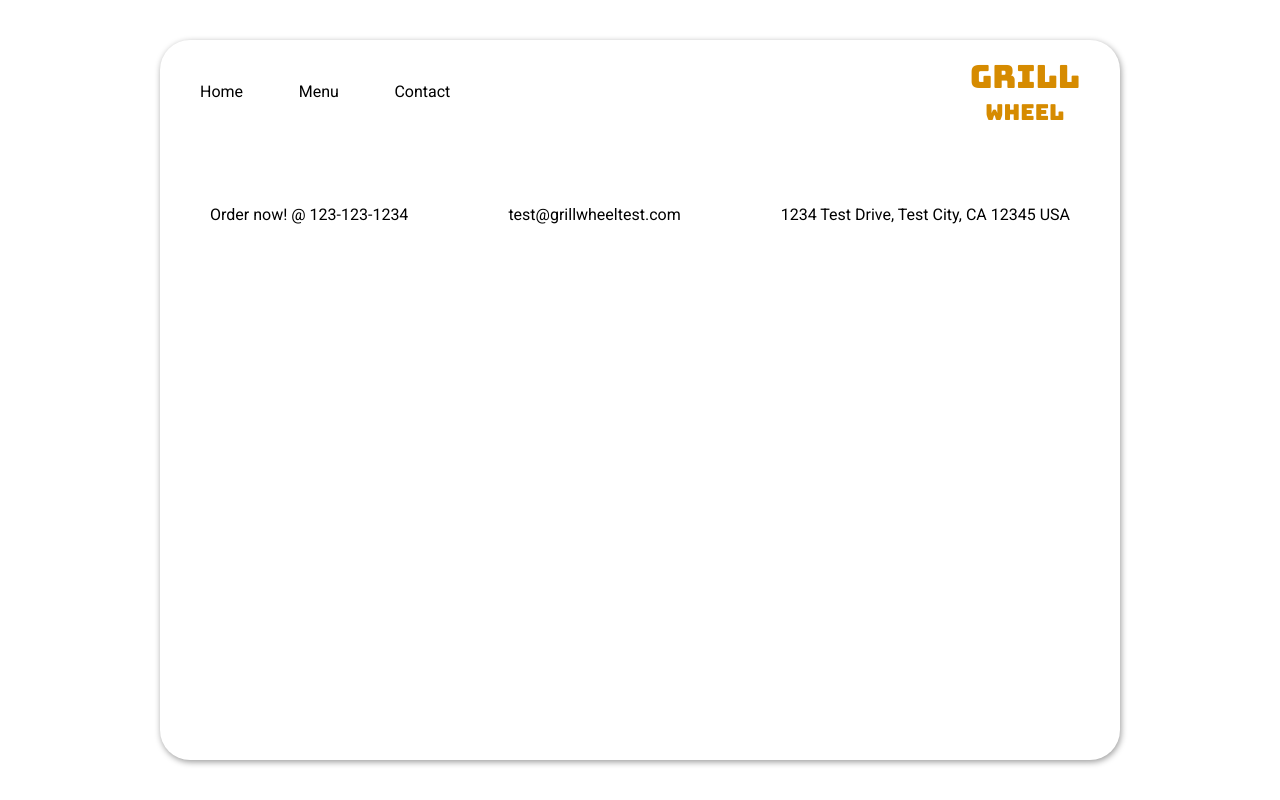
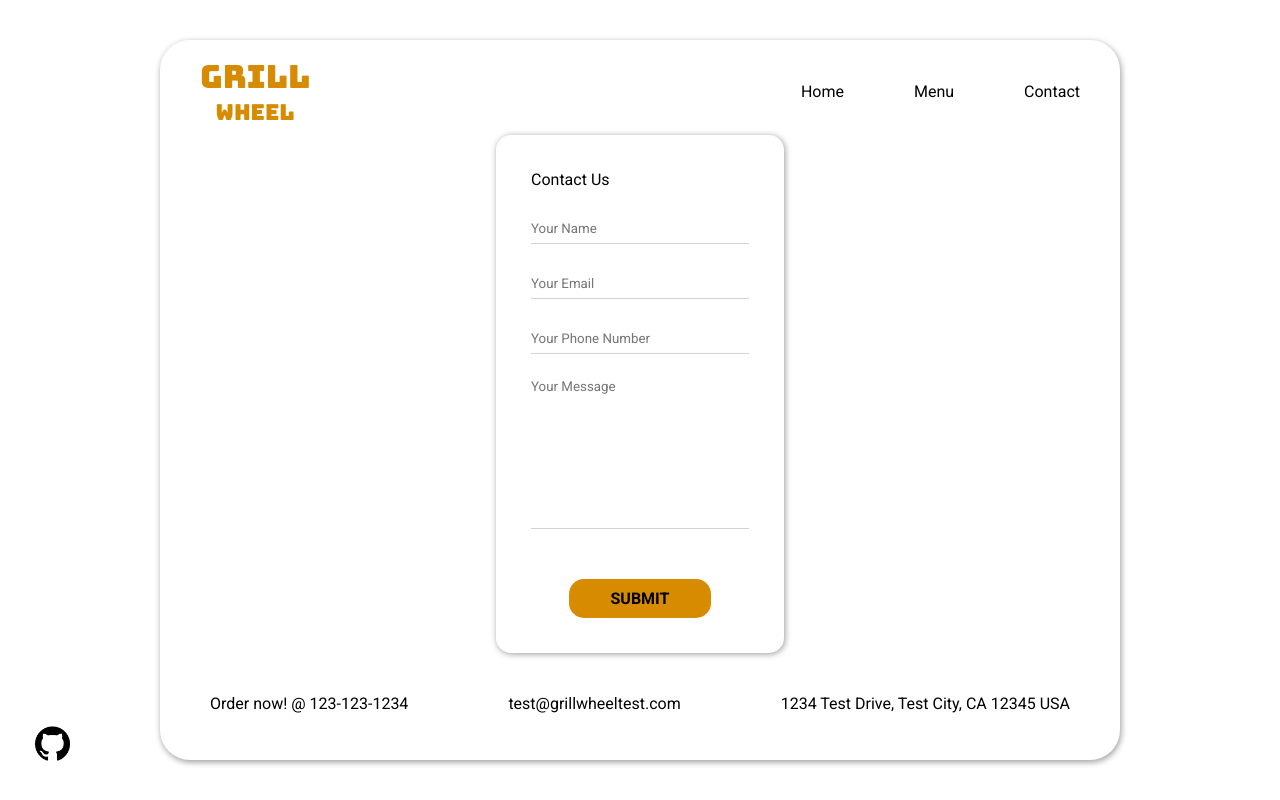
Before and after one commit to natdlc/restaurant-page, a website built with webpack: page dist/index.html in a window 1280 px wide. Both pictures are taken after a click on the item "Contact". Built offline with nearby package versions, Linux system fonts and the light colour scheme.

Commit message:
complete

```diff
--- a/src/contact.js
+++ b/src/contact.js
@@ -1,3 +1,35 @@
 export default function (contentBox) {
-    console.log(contentBox);
+    const contactWrapper = document.createElement('div');
+    contactWrapper.classList.add('contact-wrapper');
+
+    const contactForm = document.createElement('form');
+
+    const legend = document.createElement('legend');
+    legend.innerText = 'Contact Us';
+
+    const name = document.createElement('input');
+    name.setAttribute('placeholder', 'Your Name');
+
+    const email = document.createElement('input');
+    email.setAttribute('placeholder', 'Your Email');
+
+    const phone = document.createElement('input');
+    phone.setAttribute('placeholder', 'Your Phone Number');
+
+    const textArea = document.createElement('textarea');
+    textArea.setAttribute('placeholder', 'Your Message');
+
+    const button = document.createElement('button');
+    button.innerText = 'Submit';
+
+    contactForm.appendChild(legend);
+    contactForm.appendChild(name);
+    contactForm.appendChild(email);
+    contactForm.appendChild(phone);
+    contactForm.appendChild(textArea);
+    contactForm.appendChild(button);
+
+    contactWrapper.appendChild(contactForm);
+
+    contentBox.appendChild(contactWrapper);
 }
--- a/src/index.js
+++ b/src/index.js
@@ -1,17 +1,15 @@
 /*
 TO DO
-    add price on menu for dishes
-    construct contact page
-    switch nav and logo sides
-    improve (?) footer
 */
 
+import githubIcon from './github.png';
 import showNavAndLogo from './nav.js';
 import showFooter from './footer.js';
 import showHome from './home.js';
 import switchPage from './switch-page.js'
 import './style.css';
 
+const indexModule = (() => {
     const contentBox = document.getElementById('content');
 
     showNavAndLogo(contentBox);
@@ -33,3 +31,15 @@ menuBtns.forEach(btn => {
             };
         });
     });
+    //github repo
+    const addGitHub = (() => {
+        const github = document.createElement('a');
+        github.setAttribute('href', 'https://github.com/natdlc/restaurant-page');
+        github.setAttribute('target', '_blank');
+        document.body.appendChild(github);
+        const githubImg = new Image();
+        githubImg.src = githubIcon;
+        github.appendChild(githubImg);
+    })();
+
+})();
--- a/src/menu.js
+++ b/src/menu.js
@@ -18,17 +18,19 @@ export default function (contentBox) {
         const imageTitleWrapper = document.createElement('div');
         const grilledChickenImg1 = new Image();
         grilledChickenImg1.src = chickenImage1;
-        const dish1Title = document.createElement('p');
-        dish1Title.innerText = 'Savory Grilled Chicken';
+        const dishTitle = document.createElement('p');
+        dishTitle.innerText = 'Savory Grilled Chicken';
+        const dishPrice = document.createElement('p');
+        dishPrice.innerText = '$8.25';
 
         const descriptionWrapper = document.createElement('div');
         const descriptionText = document.createElement('p');
         descriptionText.innerText = 'Lorem ipsum dolor, sit amet consectetur adipisicing elit. Et rerum distinctio, odit illum eum doloremque?'
 
         descriptionWrapper.appendChild(descriptionText);
-
+        descriptionWrapper.appendChild(dishPrice);
         imageTitleWrapper.appendChild(grilledChickenImg1);
-        imageTitleWrapper.appendChild(dish1Title);
+        imageTitleWrapper.appendChild(dishTitle);
 
         cards[i].appendChild(imageTitleWrapper);
         cards[i].appendChild(descriptionWrapper);
--- a/src/nav.js
+++ b/src/nav.js
@@ -21,12 +21,13 @@
     logoLower.innerText = 'Wheel';
 
     contentBox.appendChild(nav);
+
+    nav.appendChild(logo);
+    logo.appendChild(logoUpper);
+    logo.appendChild(logoLower);
+
     nav.appendChild(ul);
     ul.appendChild(home);
     ul.appendChild(menu);
     ul.appendChild(contact);
-
-    nav.appendChild(logo);
-    logo.appendChild(logoUpper);
-    logo.appendChild(logoLower);
 };
--- a/src/style.css
+++ b/src/style.css
@@ -19,7 +19,7 @@ body {
     display: flex;
     justify-content: center;
     align-items: center;
-    z-index: -1;
+    position: relative;
 }
 
 #content {
@@ -40,7 +40,7 @@ body {
 #content ul {
     display: flex;
     align-items: center;
-    gap: 40%;
+    gap: 70px;
 }
 
 ul {
@@ -60,6 +60,7 @@ li:hover {
     display: flex;
     flex-flow: column;
     color: var(--gold);
+    cursor: pointer;
 }
 
 .logo p {
@@ -105,7 +106,7 @@ li:hover {
     font-size: 22px;
 }
 
-.hero-text-wrapper button {
+button {
     background: none;
     border: none;
     background-color: var(--gold);
@@ -119,7 +120,7 @@ li:hover {
     cursor: pointer;
 }
 
-.hero-text-wrapper button:hover {
+button:hover {
     background-color: var(--darkgold);
     color: var(--gold);
 }
@@ -166,6 +167,8 @@ li:hover {
 .menu-card > div:nth-child(2) {
     font-weight: 100;
     line-height: 30px;
+    display: flex;
+    align-items: end;
 }
 
 .menu-card:last-child {
@@ -182,9 +185,63 @@ li:hover {
     font-size: 14px;
     font-weight: 300;
     /* flex: 0.3; */
+}
 
+.menu-card:last-child div:nth-child(2) {
+    align-items: center;
 }
 
 .menu-card img {
     width: 100%;
 }
+
+.contact-wrapper {
+    height: 70%;
+    display: flex;
+    justify-content: center;
+    align-items: center;
+}
+
+form {
+    display: flex;
+    flex-direction: column;
+    gap: 25px;
+    box-shadow: 1px 1px 6px rgb(0,0,0,0.4);
+    padding: 35px;
+    width: 30%;
+    border-radius: 15px;
+}
+
+input {
+    height: 30px;
+    outline: none;
+    border: none;
+    border-bottom: 1px solid lightgray;
+}
+
+textarea {
+    resize: none;
+    height: 150px;
+    border: none;
+    outline: none;
+    border-bottom: 1px solid lightgray;
+}
+
+form button {
+    align-self: center;
+}
+
+.footer {
+    cursor: default;
+}
+
+a {
+    position: absolute;
+    left: 35px;
+    bottom: 35px;
+    width: 35px;
+}
+
+a img {
+    width: 100%;
+}
```
Also changed, not shown: dist/7615be16eed41f806def.png (added), dist/main.js, src/github.png (added). Lines whose indentation alone changed are shown as unchanged.
